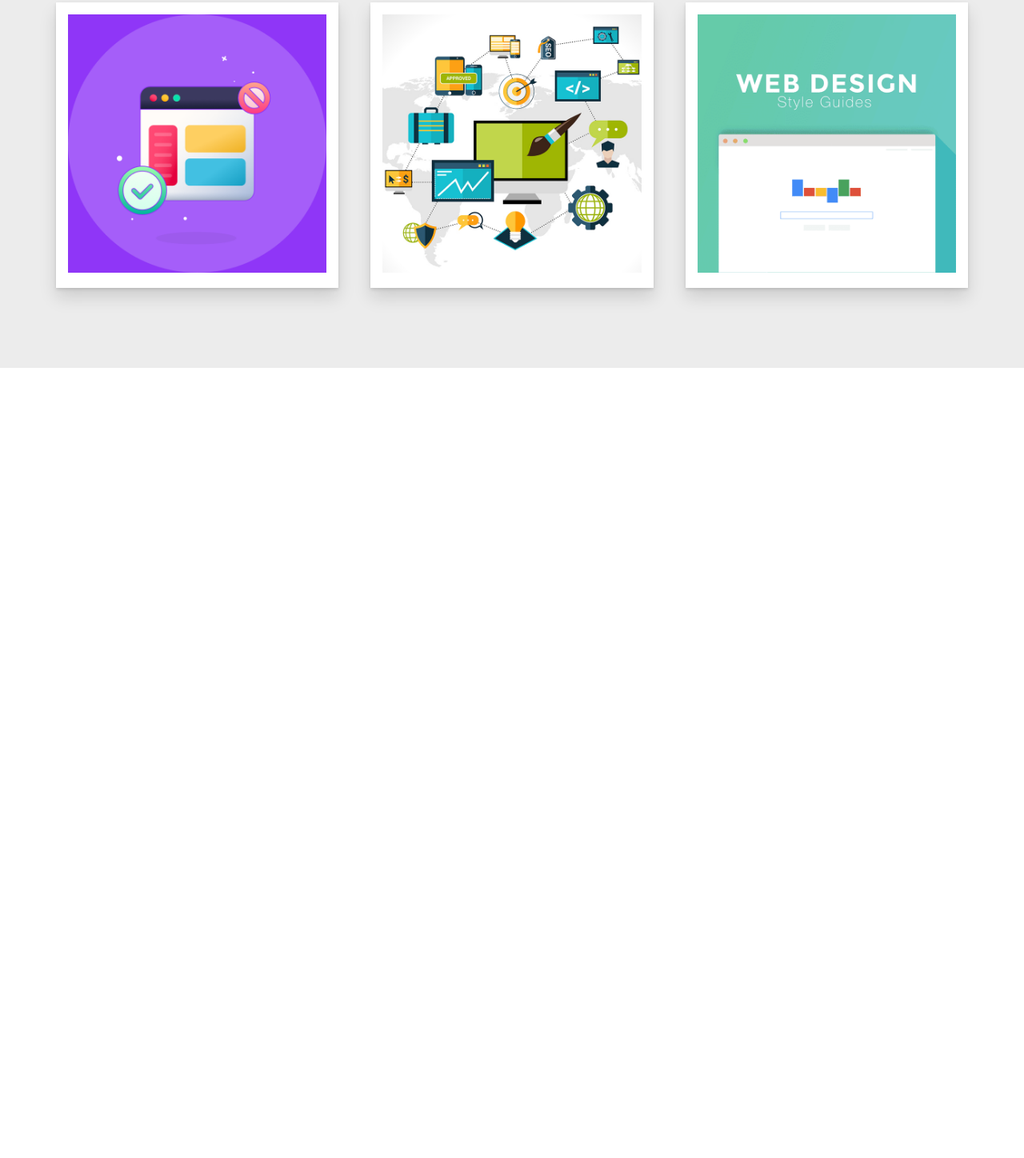
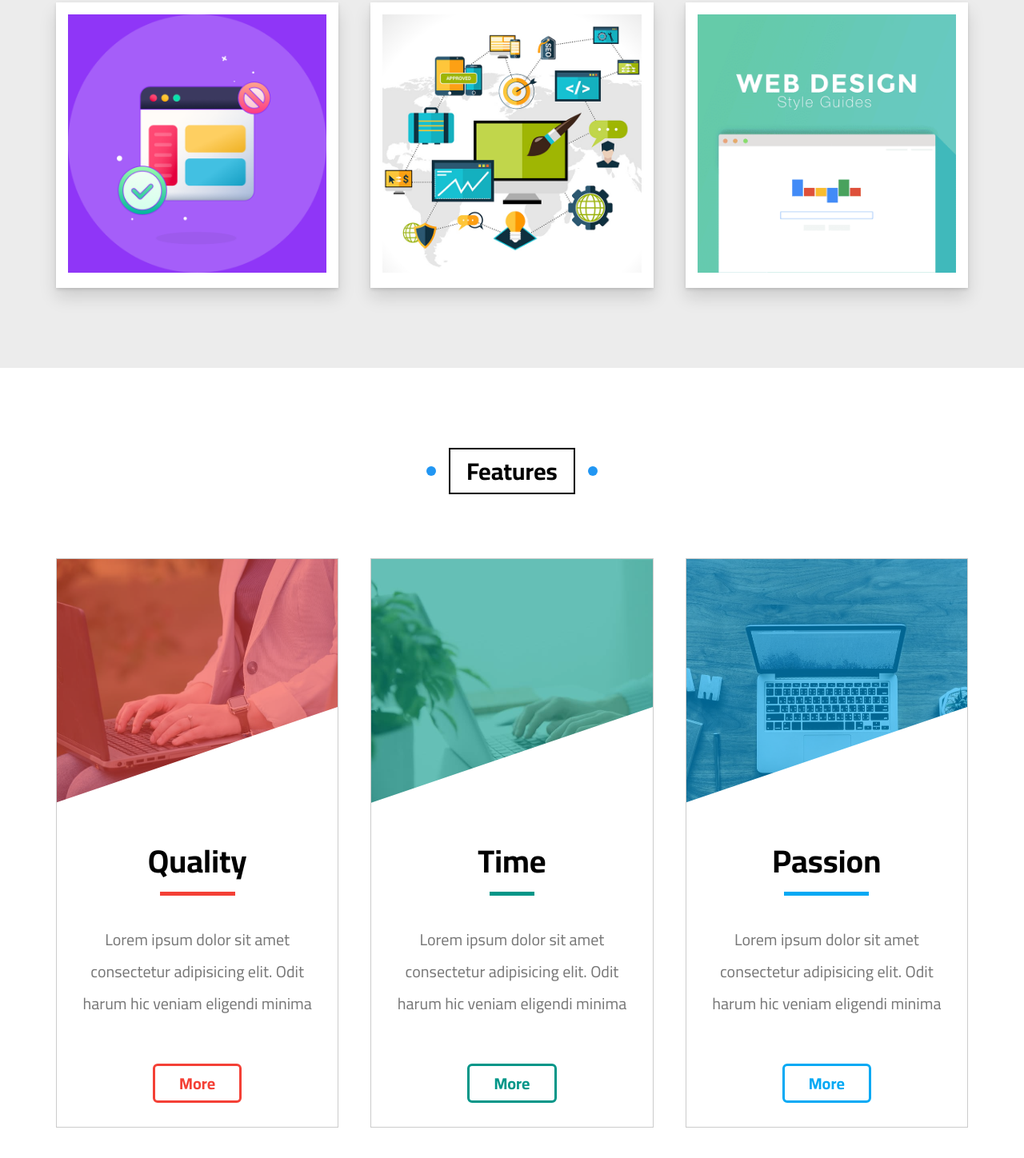
Before and after one commit to AhmaadAlharbi/Elzero-Template-3, a plain HTML site: page index.html in a window 1280 px wide. Shown: the part 2569-4017 px from the top of the page at 80% size. Before the commit the page ends 3029 px from the top, so only its background shows below. Drawn offline with Linux system fonts and the light colour scheme.

Commit message:
finish features section

```diff
--- a/css/elzero.css
+++ b/css/elzero.css
@@ -421,6 +421,126 @@ ul {
   transform: rotate(5deg) scale(1.1);
 }
 /* end Gallery */
+/* start Features */
+.features {
+  padding-top: var(--main-padding-top);
+  padding-bottom: var(--main-padding-bottom);
+  background-color: white;
+}
+.features .container {
+  display: grid;
+  grid-template-columns: repeat(auto-fill, minmax(300px, 1fr));
+  gap: 40px;
+}
+.features .box {
+  text-align: center;
+  border: 1px solid #ccc;
+}
+.features .box .img-holder {
+  position: relative;
+  overflow: hidden;
+}
+.features .box .img-holder::before {
+  content: "";
+  position: absolute;
+  top: 0;
+  left: 0;
+  width: 100%;
+  height: 100%;
+}
+.features .box .img-holder::after {
+  content: "";
+  position: absolute;
+  bottom: 0;
+  right: 0;
+  border-style: solid;
+  border-width: 0px 0px 170px 500px;
+  border-color: transparent transparent white transparent;
+  transition: var(--main-transition);
+}
+.features .box .img-holder img {
+  max-width: 100%;
+}
+.features .box:hover .img-holder::after {
+  border-width: 170px 500px 170px 0;
+}
+.features .box h2 {
+  position: relative;
+  font-size: 40px;
+  margin: auto;
+  width: fit-content;
+}
+.features .box h2::after {
+  content: "";
+  position: absolute;
+  bottom: -20px;
+  left: 15px;
+  height: 5px;
+  width: calc(100% - 30px);
+}
+.features .box p {
+  line-height: 2;
+  font-size: 20px;
+  margin: 30px 0;
+  padding: 25px;
+  color: #777;
+}
+.features .box a {
+  display: block;
+  border: 3px solid transparent;
+  width: fit-content;
+  margin: 0 auto 30px;
+  font-size: 20px;
+  font-weight: bold;
+  padding: 10px 30px;
+  border-radius: 6px;
+  transition: var(--main-transition);
+}
+.features .quality .img-holder::before {
+  background-color: rgb(244 64 54/60%);
+}
+.features .quality h2::after {
+  background-color: #f44036;
+}
+.features .quality a {
+  color: #f44036;
+  border-color: #f44036;
+  background: linear-gradient(to right, #f44036 50%, white 50%);
+  background-size: 200% 100%;
+  background-position: right bottom;
+}
+.features .time .img-holder::before {
+  background-color: rgb(0 150 136 /60%);
+}
+.features .time h2::after {
+  background-color: #009688;
+}
+.features .time a {
+  color: #009688;
+  border-color: #009688;
+  background: linear-gradient(to right, #009688 50%, white 50%);
+  background-size: 200% 100%;
+  background-position: right bottom;
+}
+.features .passion .img-holder::before {
+  background-color: rgb(3 169 244 / 60%);
+}
+.features .passion h2::after {
+  background-color: #03a9f4;
+}
+.features .passion a {
+  color: #03a9f4;
+  border-color: #03a9f4;
+  background: linear-gradient(to right, #03a9f4 50%, white 50%);
+  background-size: 200% 100%;
+  background-position: right bottom;
+}
+.features .box:hover a {
+  background-position: left bottom;
+  color: white;
+}
+
+/* end Features */
 /* start animation */
 @keyframes up-and-down {
   0%,
--- a/index.html
+++ b/index.html
@@ -274,5 +274,45 @@
       </div>
     </div>
     <!-- End Gallery -->
+    <!-- Start Features -->
+    <div class="features" id="features">
+      <h2 class="main-title">Features</h2>
+      <div class="container">
+        <div class="box quality">
+          <div class="img-holder">
+            <img src="images/features-01.jpg" alt="" />
+          </div>
+          <h2>Quality</h2>
+          <p>
+            Lorem ipsum dolor sit amet consectetur adipisicing elit. Odit harum
+            hic veniam eligendi minima
+          </p>
+          <a href="#">More</a>
+        </div>
+        <div class="box time">
+          <div class="img-holder">
+            <img src="images/features-02.jpg" alt="" />
+          </div>
+          <h2>Time</h2>
+          <p>
+            Lorem ipsum dolor sit amet consectetur adipisicing elit. Odit harum
+            hic veniam eligendi minima
+          </p>
+          <a href="#">More</a>
+        </div>
+        <div class="box passion">
+          <div class="img-holder">
+            <img src="images/features-03.jpg" alt="" />
+          </div>
+          <h2>Passion</h2>
+          <p>
+            Lorem ipsum dolor sit amet consectetur adipisicing elit. Odit harum
+            hic veniam eligendi minima
+          </p>
+          <a href="#">More</a>
+        </div>
+      </div>
+    </div>
+    <!-- End Features -->
   </body>
 </html>
```
